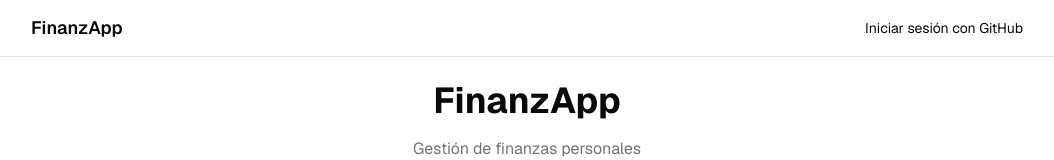
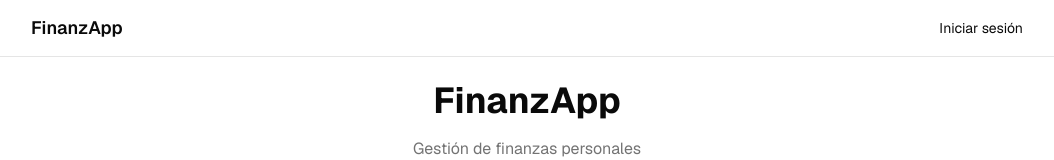
Before and after one commit to jesus997/finanzapp, a Next.js app: page / in a window 1280 px wide. Shown: the top 160 px of the page, without its empty margins (113-1167 px from the left). Built offline with nearby package versions, Linux system fonts and the light colour scheme; no server answers.

Commit message:
fix: use default sign-in page to show all auth providers

```diff
--- a/src/components/navbar.tsx
+++ b/src/components/navbar.tsx
@@ -51,11 +51,11 @@
           <form
             action={async () => {
               "use server";
-              await signIn("github");
+              await signIn();
             }}
           >
             <button className="text-sm hover:underline">
-              Iniciar sesión con GitHub
+              Iniciar sesión
             </button>
           </form>
         )}
```
